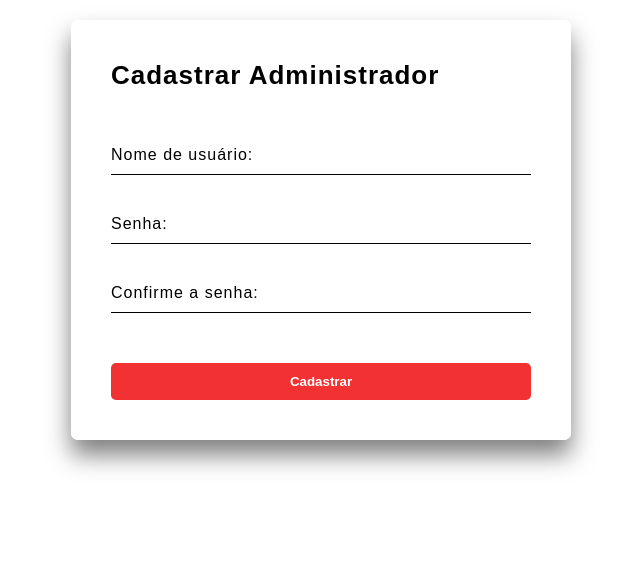
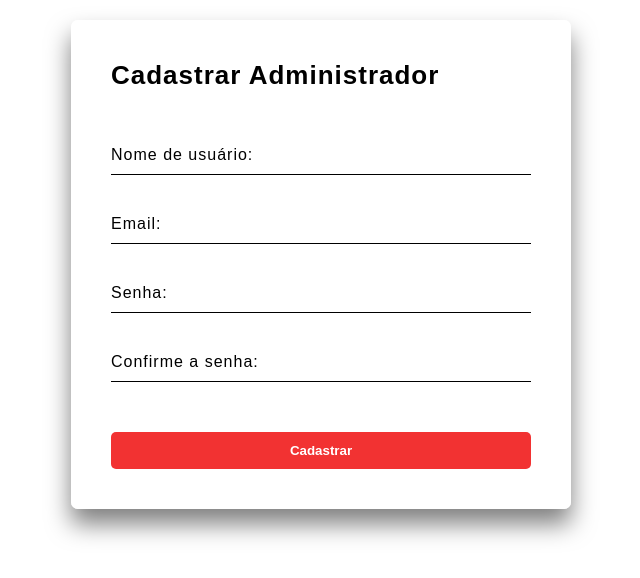
Before and after one commit to fga-eps-mds/2020.2-Projeto-Kokama-Usuario, a Django app: page /administracao/cadastrar_admin/ in a window 1280 px wide. Shown: the part 80-658 px from the top of the page, without its empty margins (319-959 px from the left). Run offline with Django 3.2, Linux system fonts and the light colour scheme; the visitor is signed in with stand-in values (Sample User, id 1).

Commit message:
Register email.
Co-authored-by: laispa <lais3722@gmail.com>

```diff
--- a/administration/templates/admin_register.html
+++ b/administration/templates/admin_register.html
@@ -18,6 +18,15 @@
       <input name="username" type="text" required>
       <label>Nome de usuário:</label>
     </div>
+
+    {% for error in form.email.errors %}
+    <p class="red-text">{{ error }}</p>
+    {% endfor %}
+    <div class="input-box">
+      <input name="email" type="email" required>
+      <label>Email: </label>
+    </div>
+
 
     {% for error in form.password1.errors %}
     <p class="red-text">{{ error }}</p>
--- a/administration/views.py
+++ b/administration/views.py
@@ -16,7 +16,8 @@ def admin_register(request):
                 form.save()
                 username = form.cleaned_data.get('username')
                 raw_password = form.cleaned_data.get('password1')
-                user = authenticate(username=username, password=raw_password)
+                email = form.cleaned_data.get('email')
+                user = authenticate(username=username, password=raw_password, email=email)
                 user.is_superuser = True
                 user.is_staff = True
                 user.save()
```
